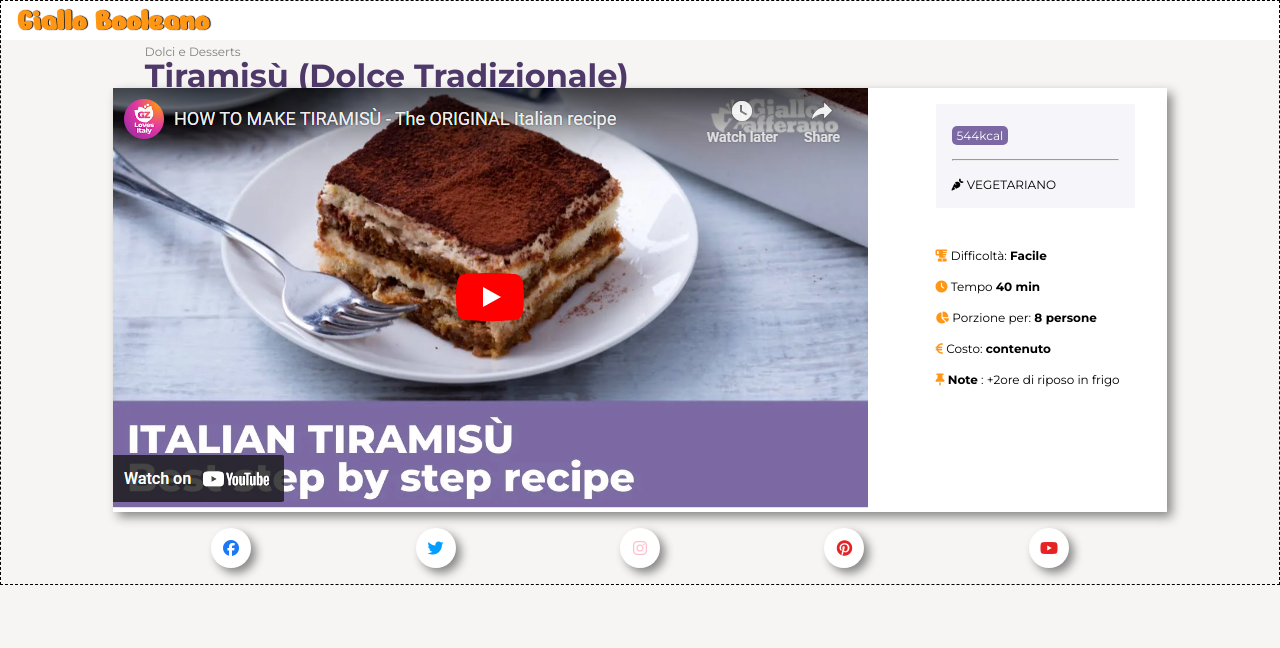
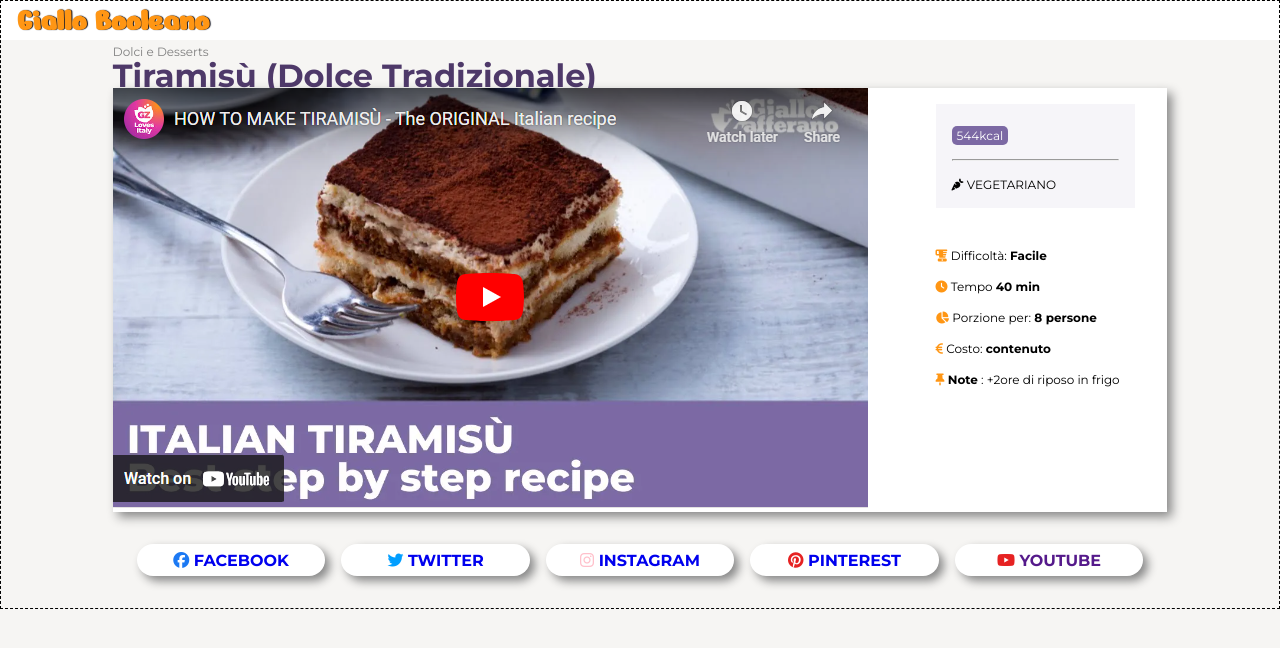
Before and after one commit to Gabriele-Viola/htmlcss-responsive-layout, a plain HTML site: page index.html in a window 1280 px wide. Drawn offline with Linux system fonts and the light colour scheme.

Commit message:
add banner

```diff
--- a/asset/style.css
+++ b/asset/style.css
@@ -77,6 +77,7 @@ i {
 
 #app_main {
     .category {
+        margin-left: -2rem;
         font-size: .75rem;
         color: grey;
         padding-top: .5rem;
@@ -151,9 +152,9 @@ i {
 }
 
 .social {
+    padding: 1rem 0;
     .conteiner {
         justify-content: space-around;
-        padding: 1rem 0;
     }
 
     .btn {
@@ -218,6 +219,15 @@ i {
             }
         }
     }
+    .social{
+        padding: 2rem 0;
+        .btn-md{
+            margin: 0 .5rem;
+            width: 20%;
+            height: 2rem;
+            border-radius: 200px;
+        }
+    }
 }
 
 
@@ -257,9 +267,15 @@ i {
 
             }
         }
-
-
-
+        .social{
+            a{
+                text-decoration: none;
+                font-weight: bold;
+            }
+            .btn-lg{
+                display: inline-block;
+            }
+        }
     }
 
 }
--- a/index.html
+++ b/index.html
@@ -111,49 +111,49 @@
         <!-- /.video -->
         <section class="social">
             <div class="conteiner d-flex">
-                <div class="btn">
+                <div class="btn btn-md">
                     <a class="fb" href="#">
                         <i class="fa-brands fa-facebook"></i>
-                        <span class="d-none">
+                        <span class="d-none btn-lg">
                             FACEBOOK
                         </span>
                     </a>
                 </div>
                 <!-- /.btn -->
-                <div class="btn">
+                <div class="btn btn-md">
                     <a class="tweet" href="#">
                         <i class="fa-brands fa-twitter"></i>
-                        <span class="d-none">
+                        <span class="d-none btn-lg">
                             TWITTER
                         </span>
                     </a>
 
                 </div>
                 <!-- /.btn -->
-                <div class="btn">
+                <div class="btn btn-md">
                     <a class="insta" href="#">
                         <i class="fa-brands fa-instagram"></i>
-                        <span class="d-none">
+                        <span class="d-none btn-lg">
                             INSTAGRAM
                         </span>
                     </a>
 
                 </div>
                 <!-- /.btn -->
-                <div class="btn">
+                <div class="btn btn-md">
                     <a class="pint" href="#">
                         <i class="fa-brands fa-pinterest"></i>
-                        <span class="d-none">
+                        <span class="d-none btn-lg">
                             PINTEREST
                         </span>
                     </a>
 
                 </div>
                 <!-- /.btn -->
-                <div class="btn">
+                <div class="btn btn-md">
                     <a class="yt" href="">
                         <i class="fa-brands fa-youtube"></i>
-                        <span class="d-none">
+                        <span class="d-none btn-lg">
                             YOUTUBE
                         </span>
                     </a>
```
